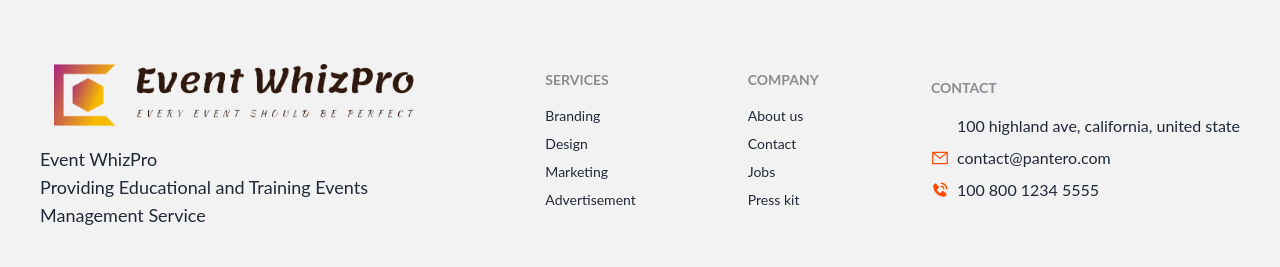
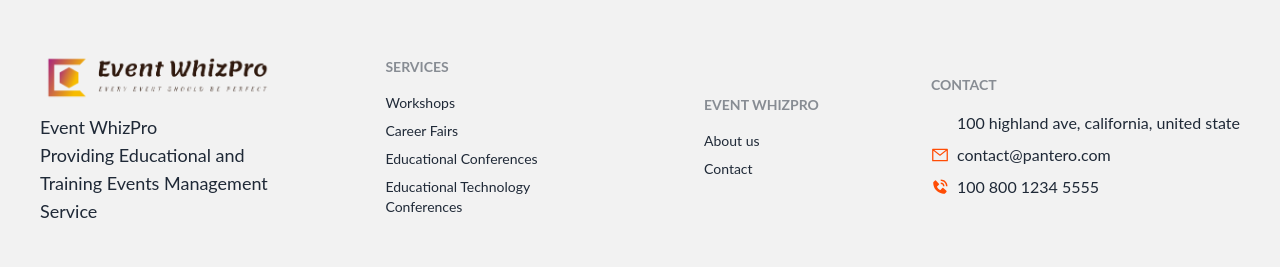
Before and after one commit to mehedihasanepu/Event-WhizPro, a React (Vite) app: page /login in a window 1280 px wide. Shown: the part 846-1113 px from the top of the page. Built offline with nearby package versions, Linux system fonts and the light colour scheme; no server answers; some icons are missing.

Commit message:
questions_and_answers.md added with ans

```diff
--- a/src/componene/BookingPageCard/BookingPageCard.jsx
+++ b/src/componene/BookingPageCard/BookingPageCard.jsx
@@ -1,3 +1,4 @@
+/* eslint-disable react/prop-types */
 import { Link } from "react-router-dom";
 
 const BookingPageCard = ({ data }) => {
--- a/src/componene/BookingPageCardDetails/BookingPageCardDetails.jsx
+++ b/src/componene/BookingPageCardDetails/BookingPageCardDetails.jsx
@@ -20,7 +20,7 @@ const BookingPageCardDetails = () => {
     const { id } = useParams()
     const intId = parseInt(id)
     const detailes = lodaerData.find(item => item.id === intId)
-    const { title, img, img1, img2, short_description, price1, price2, price3, long_description, details, venues } = detailes;
+    const { title,price1, price2, price3,  details, venues } = detailes;
     console.log(title);
 
     const backgroundStyle = {
@@ -43,22 +43,10 @@ const BookingPageCardDetails = () => {
     }, [])
 
 
-
-
-
-
-
-
     return (
         <div>
 
-
-
-
-
             <div>
-
-
 
                 <div style={backgroundStyle}>
                     <div className="max-w-screen-xl  mx-auto pt-10">
@@ -168,13 +156,6 @@ const BookingPageCardDetails = () => {
 
 
 
-
-
-
-
-
-
-
                 <div style={backgroundStyle2}>
 
                     <div>
@@ -210,21 +191,9 @@ const BookingPageCardDetails = () => {
                     </div>
 
 
-
-
-
                 </div>
 
-
-
             </div>
-
-
-
-
-
-
-
 
 
         </div>
--- a/src/componene/LeftSideBlog/LeftSideBlog.jsx
+++ b/src/componene/LeftSideBlog/LeftSideBlog.jsx
@@ -1,9 +1,9 @@
-import { Link } from "react-router-dom";
+/* eslint-disable react/prop-types */
 
 const LeftSideBlog = ({ data }) => {
 
 
-    const { id, title, img, description, author, publish_date } = data
+    const {  title, img, description, author, publish_date } = data
 
     return (
         <div>
--- a/src/componene/RightSideBlog/RightSideBlog.jsx
+++ b/src/componene/RightSideBlog/RightSideBlog.jsx
@@ -1,6 +1,7 @@
+/* eslint-disable react/prop-types */
 
 const RightSideBlog = ({ data }) => {
-    const { id, title, img, description, author, publish_date } = data
+    const { title, img, description,  } = data
 
     return (
         <div>
--- a/src/componene/Service/Service.jsx
+++ b/src/componene/Service/Service.jsx
@@ -1,3 +1,4 @@
+/* eslint-disable react/prop-types */
 import { Link } from "react-router-dom";
 
 const Service = ({ data }) => {
--- a/src/pages/Home/Footer/Footer.jsx
+++ b/src/pages/Home/Footer/Footer.jsx
@@ -14,17 +14,15 @@ const Footer = () => {
                 </div>
                 <nav >
                     <header className="footer-title">Services</header>
-                    <a className="link link-hover">Branding</a>
-                    <a className="link link-hover">Design</a>
-                    <a className="link link-hover">Marketing</a>
-                    <a className="link link-hover">Advertisement</a>
+                    <a className="link link-hover">Workshops</a>
+                    <a className="link link-hover">Career Fairs</a>
+                    <a className="link link-hover">Educational Conferences</a>
+                    <a className="link link-hover">Educational Technology Conferences</a>
                 </nav>
                 <nav >
-                    <header className="footer-title">Company</header>
+                    <header className="footer-title">Event WhizPro</header>
                     <a className="link link-hover">About us</a>
                     <a className="link link-hover">Contact</a>
-                    <a className="link link-hover">Jobs</a>
-                    <a className="link link-hover">Press kit</a>
                 </nav>
                 <nav >
                     <header className="footer-title">Contact</header>
--- a/src/pages/Login/Login.jsx
+++ b/src/pages/Login/Login.jsx
@@ -4,7 +4,7 @@ import singInImg from "../../../src/assets/images/signin.gif"
 import google from "../../../src/assets/images/icon/google.png"
 import github from "../../../src/assets/images/icon/github.png"
 import { Link, useLocation, useNavigate } from "react-router-dom";
-import { useContext, useState } from "react";
+import { useContext, useEffect, useState } from "react";
 import { AuthContext } from "../../provider/AuthProvider";
 import toast from "react-hot-toast";
 const Login = () => {
@@ -18,7 +18,7 @@ const Login = () => {
         minHeight: '500px',
     };
 
-    const { singIn,googleSingIn } = useContext(AuthContext);
+    const { singIn, googleSingIn } = useContext(AuthContext);
     const location = useLocation();
 
     const navigate = useNavigate()
@@ -51,16 +51,19 @@ const Login = () => {
     const handleGoogleSingIn = () => {
 
         googleSingIn()
-        .then(result => {
-            console.log(result.user);
-            navigate(location?.state ? location.state : "/")
-            toast.success('Sing in SuccessFull')
-        })
+            .then(result => {
+                console.log(result.user);
+                navigate(location?.state ? location.state : "/")
+                toast.success('Sing in SuccessFull')
+            })
             .catch(error => {
                 console.error(error);
             })
     }
 
+    useEffect(() => {
+        window.scrollTo(0, 0)
+    }, [])
 
     return (
         <div style={backgroundStyle} className="h-full">
--- a/src/pages/Register/Register.jsx
+++ b/src/pages/Register/Register.jsx
@@ -2,11 +2,11 @@
 import singUp from "../../../src/assets/images/Signup.gif"
 import google from "../../../src/assets/images/icon/google.png"
 import github from "../../../src/assets/images/icon/github.png"
-import { Link,  useNavigate } from "react-router-dom";
+import { Link, useNavigate } from "react-router-dom";
 import { AuthContext } from "../../provider/AuthProvider";
-import { useContext, useState } from "react";
+import { useContext, useEffect, useState } from "react";
 import { updateProfile } from "firebase/auth";
-import toast  from "react-hot-toast";
+import toast from "react-hot-toast";
 const Register = () => {
 
 
@@ -61,11 +61,6 @@ const Register = () => {
                 console.error(error);
             })
 
-
-
-
-
-
     }
     //Sing in with google
     const handleGoogleSingIn = () => {
@@ -83,10 +78,6 @@ const Register = () => {
 
 
 
-
-
-
-
     const backgroundStyle = {
         backgroundImage: `url('/src/assets/images/bg-img.svg')`,
         backgroundSize: 'cover',
@@ -96,7 +87,9 @@ const Register = () => {
     };
 
 
-
+    useEffect(() => {
+        window.scrollTo(0, 0)
+    }, [])
 
 
     return (
--- a/src/routers/privateRoute.jsx
+++ b/src/routers/privateRoute.jsx
@@ -1,3 +1,4 @@
+/* eslint-disable react/prop-types */
 import { useContext } from "react";
 import { Navigate, useLocation } from "react-router-dom";
 import { AuthContext } from "../provider/AuthProvider";
```
Also changed, not shown: 1 other file (tests, documents, lock files or other folders).
